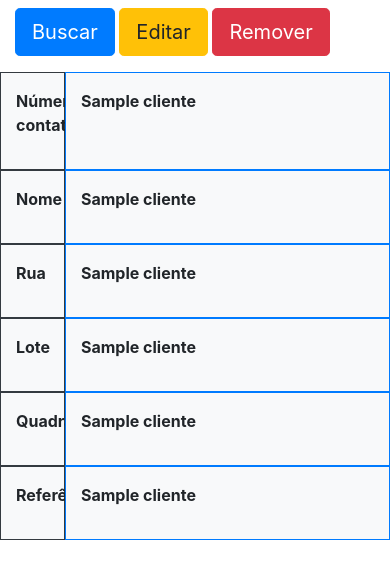
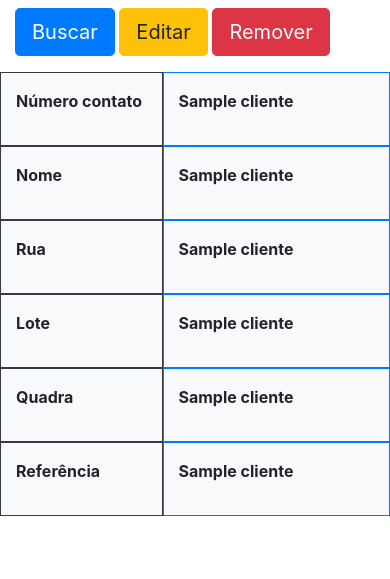
Before and after one commit to GustavoBPereira/endereco-clientes, a Flask app: template templates/encontrado.html in a window 390 px wide. Shown: the top 579 px of the page. Run offline with Flask 2, Linux system fonts and the light colour scheme; the template is opened without the code that fills it: most values are stand-ins (such as "Sample title", 1, 10 or a date in 2020); some libraries are stand-ins or nearby versions.

Commit message:
Tornando responsivo para celular

```diff
--- a/templates/alterar.html
+++ b/templates/alterar.html
@@ -33,7 +33,7 @@
             <label for="referencia">Referência</label>
             <input type="text" class="form-control" name="referencia" id="referencia" value="{{ dados[6] }}">
         </div>
-        <button type="submit" class="btn btn-warning">Alterar</button>
+        <button type="submit" class="btn btn-warning btn-lg">Alterar</button>
     </form>
 </div>
 
--- a/templates/cadastro.html
+++ b/templates/cadastro.html
@@ -28,7 +28,7 @@
             <label for="referencia">Referência</label>
             <input type="text" class="form-control" name="referencia" id="referencia" value="Entre ">
         </div>
-        <button type="submit" class="btn btn-primary">Cadastrar</button>
+        <button type="submit" class="btn btn-primary btn-lg">Cadastrar</button>
     </form>
 </div>
 {% endblock %}
--- a/templates/encontrado.html
+++ b/templates/encontrado.html
@@ -13,33 +13,33 @@
 {% block body %}
 <div class="container">
     <div class="row mx-md-n5">
-        <div class="col-2 py-3 px-md-5 border border-dark bg-light"><p class="font-weight-bolder">Número contato</p></div>
-        <div class="col-10 py-3 px-md-5 border border-primary bg-light"><p class="font-weight-bolder">{{ dados[1] }}</p></div>
+        <div class="col-5 py-3 px-md-5 border border-dark bg-light"><p class="font-weight-bolder">Número contato</p></div>
+        <div class="col-7 py-3 px-md-5 border border-primary bg-light"><p class="font-weight-bolder">{{ dados[1] }}</p></div>
     </div>
 
     <div class="row mx-md-n5">
-        <div class="col-2 py-3 px-md-5 border border-dark bg-light"><p class="font-weight-bolder">Nome</p></div>
-        <div class="col-10 py-3 px-md-5 border border-primary bg-light"><p class="font-weight-bolder">{{ dados[2] }}</p></div>
+        <div class="col-5 py-3 px-md-5 border border-dark bg-light"><p class="font-weight-bolder">Nome</p></div>
+        <div class="col-7 py-3 px-md-5 border border-primary bg-light"><p class="font-weight-bolder">{{ dados[2] }}</p></div>
     </div>
 
     <div class="row mx-md-n5">
-        <div class="col-2 py-3 px-md-5 border border-dark bg-light"><p class="font-weight-bolder">Rua</p></div>
-        <div class="col-10 py-3 px-md-5 border border-primary bg-light"><p class="font-weight-bolder">{{ dados[3] }}</p></div>
+        <div class="col-5 py-3 px-md-5 border border-dark bg-light"><p class="font-weight-bolder">Rua</p></div>
+        <div class="col-7 py-3 px-md-5 border border-primary bg-light"><p class="font-weight-bolder">{{ dados[3] }}</p></div>
     </div>
 
     <div class="row mx-md-n5">
-        <div class="col-2 py-3 px-md-5 border border-dark bg-light"><p class="font-weight-bolder">Lote</p></div>
-        <div class="col-10 py-3 px-md-5 border border-primary bg-light"><p class="font-weight-bolder">{{ dados[4] }}</p></div>
+        <div class="col-5 py-3 px-md-5 border border-dark bg-light"><p class="font-weight-bolder">Lote</p></div>
+        <div class="col-7 py-3 px-md-5 border border-primary bg-light"><p class="font-weight-bolder">{{ dados[4] }}</p></div>
     </div>
 
     <div class="row mx-md-n5">
-        <div class="col-2 py-3 px-md-5 border border-dark bg-light"><p class="font-weight-bolder">Quadra</p></div>
-        <div class="col-10 py-3 px-md-5 border border-primary bg-light"><p class="font-weight-bolder">{{ dados[5] }}</p></div>
+        <div class="col-5 py-3 px-md-5 border border-dark bg-light"><p class="font-weight-bolder">Quadra</p></div>
+        <div class="col-7 py-3 px-md-5 border border-primary bg-light"><p class="font-weight-bolder">{{ dados[5] }}</p></div>
     </div>
 
     <div class="row mx-md-n5">
-        <div class="col-2 py-3 px-md-5 border border-dark bg-light"><p class="font-weight-bolder">Referência</p></div>
-        <div class="col-10 py-3 px-md-5 border border-primary bg-light"><p class="font-weight-bolder">{{ dados[6] }}</p></div>
+        <div class="col-5 py-3 px-md-5 border border-dark bg-light"><p class="font-weight-bolder">Referência</p></div>
+        <div class="col-7 py-3 px-md-5 border border-primary bg-light"><p class="font-weight-bolder">{{ dados[6] }}</p></div>
     </div>
 
 </div>
--- a/templates/index.html
+++ b/templates/index.html
@@ -8,7 +8,7 @@
 {% block body %}
 
 <div class="container pt-5">
-    <form action="{{ url_for('buscar')}}" method="get">
+    <form action="{{ url_for('buscar')}}" method="get" class="form-fluid">
         <div class="form-group">
             <label for="numero"><p class="font-weight-bolder mb-0">NÚMERO P/ CONTATO</p></label>
             <input type="text" class="form-control border border-dark" id="numero" name="numero">
--- a/templates/template.html
+++ b/templates/template.html
@@ -2,6 +2,7 @@
 <html>
 <head>
     <link rel="stylesheet" href="{{ url_for('static', filename='bootstrap.css')}}">
+    <link rel="stylesheet" href="{{ url_for('static', filename='celular.css')}}">
     <meta charset="UTF-8">
     <title>{% block title %}{% endblock %}</title>
 </head>
```
